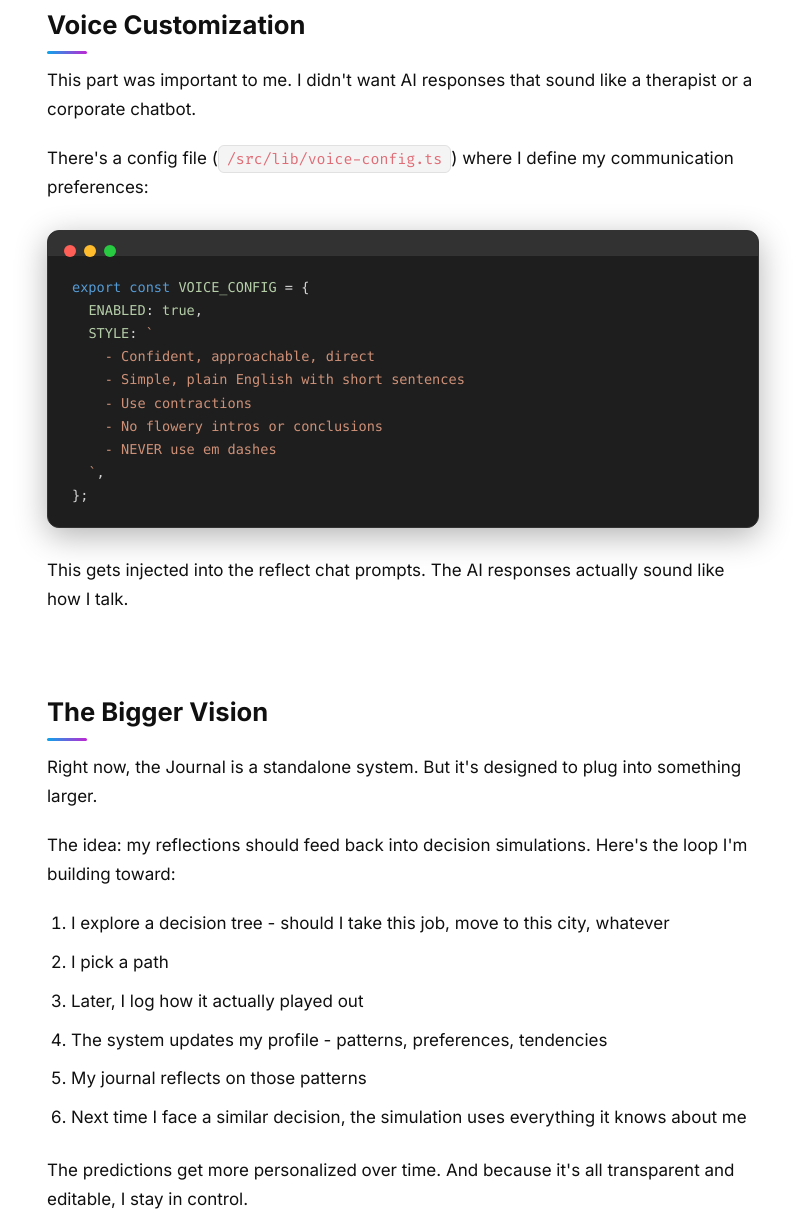
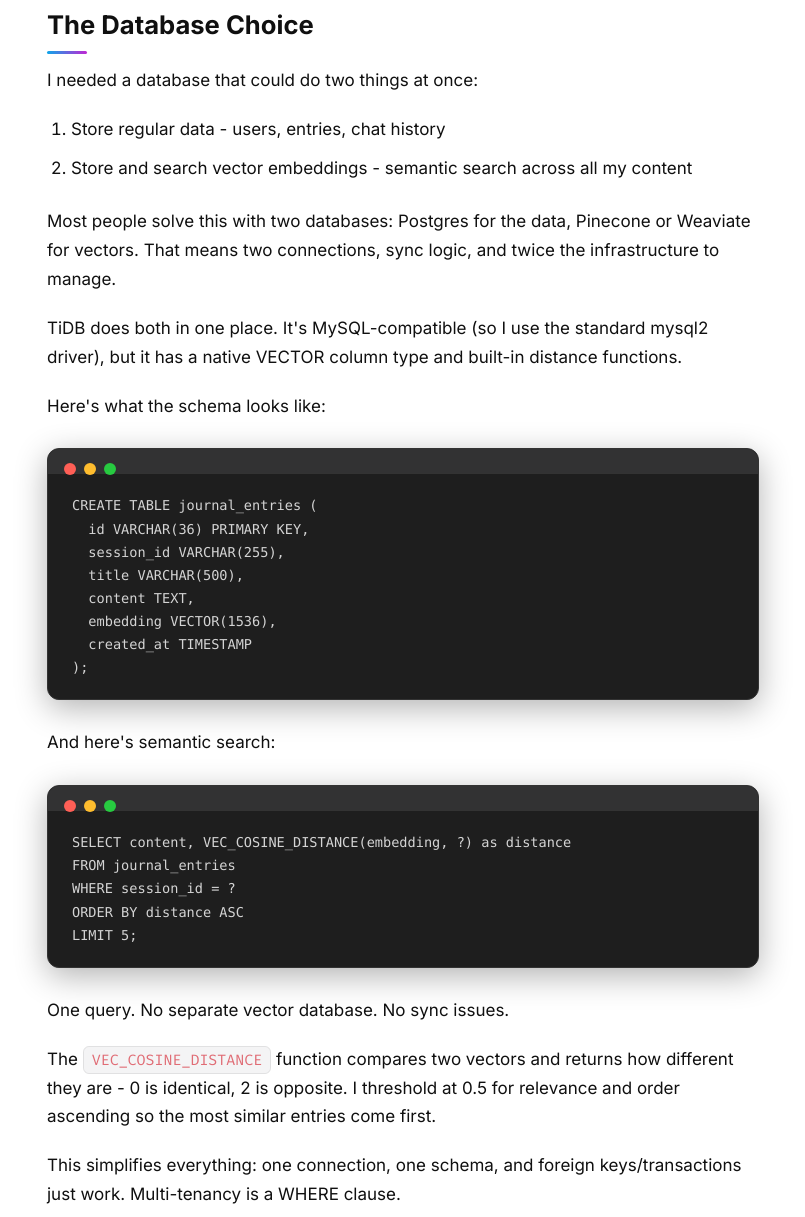
Before and after one commit to RealChrisSean/portfolio, a plain HTML site: page blog/ai-journal-system/index.html in a window 1280 px wide. Shown: the part 4021-5238 px from the top of the page, without its empty margins (237-1042 px from the left). Drawn offline with nearby package versions, Linux system fonts and the light colour scheme; a script that the page names is missing.

Commit message:
Add database choice section to Journal It blog post
Explains the decision to use a single database for both relational data
and vector embeddings, including schema examples and semantic search
queries.

```diff
--- a/blog/ai-journal-system/index.html
+++ b/blog/ai-journal-system/index.html
@@ -627,6 +627,45 @@
 
         <p>The embeddings let me do semantic search across everything. When I reflect on an entry, the system pulls related entries from my history to give the AI context. When it writes chapters, it can find thematic connections across months of content.</p>
 
+        <h2>The Database Choice</h2>
+
+        <p>I needed a database that could do two things at once:</p>
+        <ol>
+            <li>Store regular data - users, entries, chat history</li>
+            <li>Store and search vector embeddings - semantic search across all my content</li>
+        </ol>
+
+        <p>Most people solve this with two databases: Postgres for the data, Pinecone or Weaviate for vectors. That means two connections, sync logic, and twice the infrastructure to manage.</p>
+
+        <p>TiDB does both in one place. It's MySQL-compatible (so I use the standard mysql2 driver), but it has a native VECTOR column type and built-in distance functions.</p>
+
+        <p>Here's what the schema looks like:</p>
+
+        <pre class="language-sql"><code class="language-sql">CREATE TABLE journal_entries (
+  id VARCHAR(36) PRIMARY KEY,
+  session_id VARCHAR(255),
+  title VARCHAR(500),
+  content TEXT,
+  embedding VECTOR(1536),
+  created_at TIMESTAMP
+);</code></pre>
+
+        <p>And here's semantic search:</p>
+
+        <pre class="language-sql"><code class="language-sql">SELECT content, VEC_COSINE_DISTANCE(embedding, ?) as distance
+FROM journal_entries
+WHERE session_id = ?
+ORDER BY distance ASC
+LIMIT 5;</code></pre>
+
+        <p>One query. No separate vector database. No sync issues.</p>
+
+        <p>The <code>VEC_COSINE_DISTANCE</code> function compares two vectors and returns how different they are - 0 is identical, 2 is opposite. I threshold at 0.5 for relevance and order ascending so the most similar entries come first.</p>
+
+        <p>This simplifies everything: one connection, one schema, and foreign keys/transactions just work. Multi-tenancy is a WHERE clause.</p>
+
+        <p>The tradeoff: TiDB's vector search isn't as optimized as purpose-built vector databases at massive scale. If I had 100 million entries, I'd probably need something else. For a personal app with thousands of entries? It's more than enough, and the simplicity is worth it.</p>
+
         <h2>Voice Customization</h2>
 
         <p>This part was important to me. I didn't want AI responses that sound like a therapist or a corporate chatbot.</p>
```
